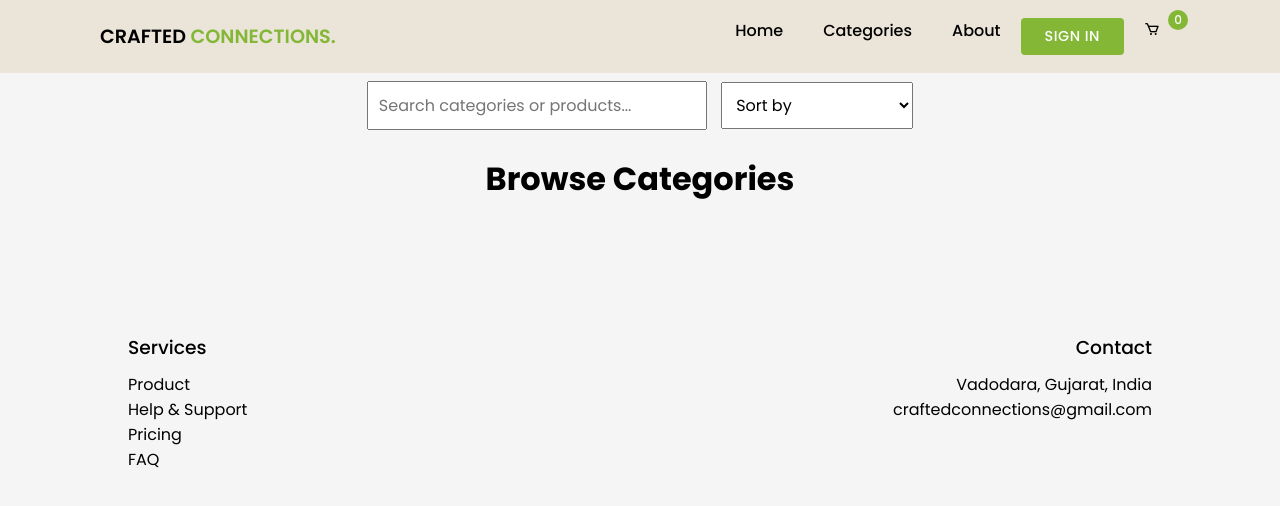
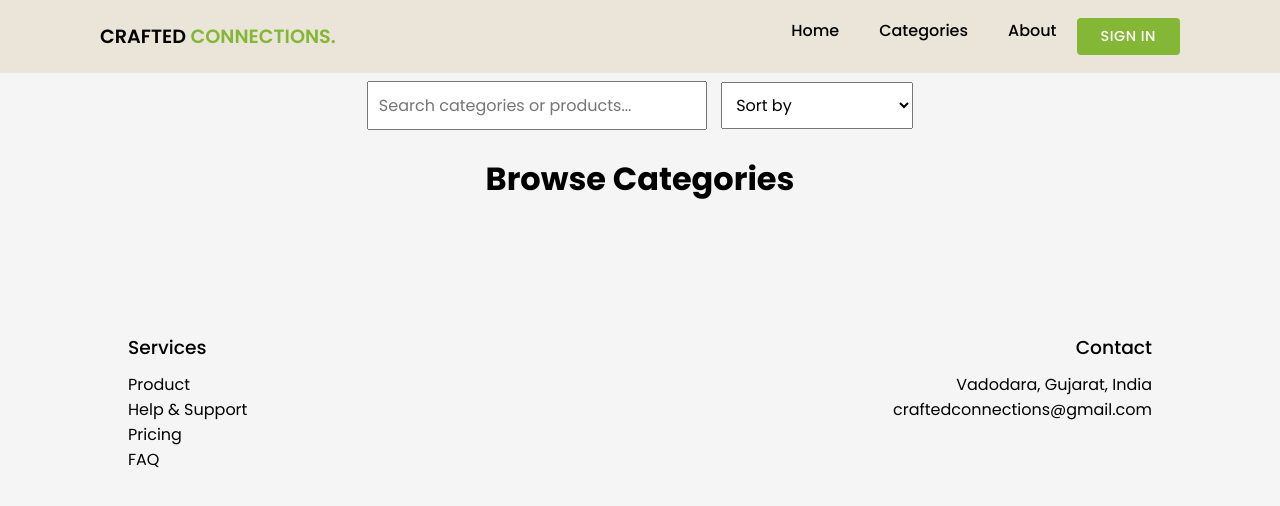
Before and after one commit to Riddhi-trevadiya/crafted-connection, a website: page categories.html in a window 1280 px wide. Drawn offline with nearby package versions, Linux system fonts and the light colour scheme; no server answers.

Commit message:
categories update

```diff
--- a/categories.html
+++ b/categories.html
@@ -71,12 +71,7 @@
           </div>
         </div>
       </li>
-      <li id="cart-icon">
-        <a href="#" onclick="showCart()">
-          <i class='bx bx-cart'></i>
-          <span id="cart-count">0</span>
-        </a>
-      </li>
+
     </ul>
   </header>
 
```
